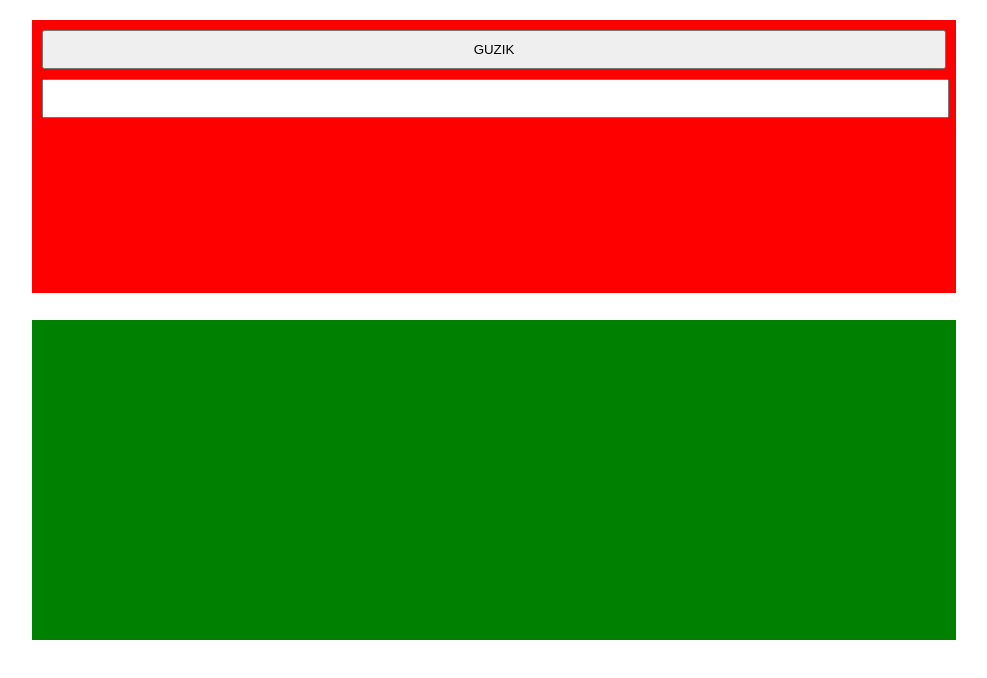
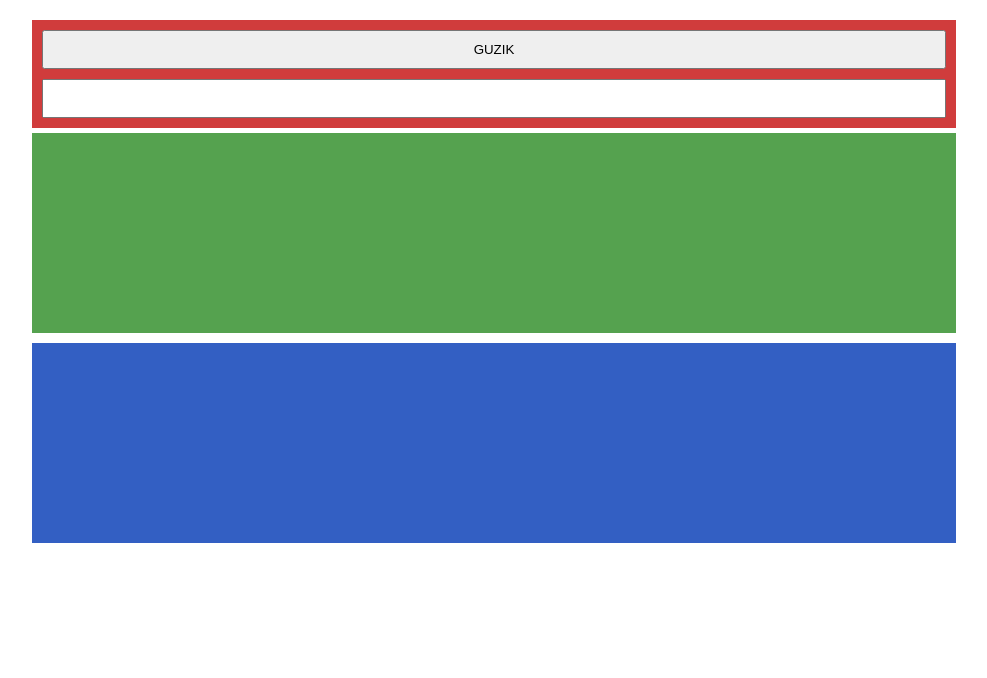
Before and after one commit to nikopolll/echo, a plain HTML site: page index.html in a window 1280 px wide. Shown: the whole page, without its empty margins (146-1133 px from the left). Drawn offline with Linux system fonts and the light colour scheme.

Commit message:
0.0.7
Aded databinding, and repaired grid lyaout

```diff
--- a/echo.js
+++ b/echo.js
@@ -2,18 +2,26 @@
  let sayButton = document.getElementById("but");
  let sayInput = document.querySelectorAll("input[type=text]");
  let say = document.getElementById('say');
+ let showNow = document.getElementById('imidiet');
  sayButton.addEventListener("click", show);
- window.addEventListener("keydown", function (e) {
-    if (e.keyCode === 13) {
-     show();
-    } else if (e.keyCode !== 13){
-     say.innerHTML = 'Naćiśnij Enter';
-    }
-}, false);
+ window.addEventListener("keydown", print);
 
+// Keypres event detect
+ function print(e) {
+  if (e.keyCode === 13) {
+   show();
+  } else if (e.keyCode !== 13) {
+   say.innerHTML = 'Press Enter';
+  }
+ };
+// Display text from input
  function show() {
   let isSaid = sayInput[0].value
-  say.innerHTML = "Napisałeś: " + isSaid;
+  say.innerHTML = "You said: " + isSaid;
  };
+// Data-binding, imidiet display text from input
+ sayInput[0].addEventListener('input', function(evt) {
+  showNow.innerHTML = this.value;
+ });
 
 })();
--- a/index.html
+++ b/index.html
@@ -8,38 +8,52 @@
  <title>Document</title>
 
  <style media="screen">
+ *{box-sizing: border-box;}
+ p{margin: 5px 0;}
   #cont {
    margin: 20px;
    display: grid;
    grid-template-columns: 150px auto 150px;
-   grid-template-rows: 25% 100px auto 200px;
+   grid-template-rows: 50px auto auto auto auto;
   }
-
   .forma {
    grid-column-start: 2;
    grid-column-end: 2;
    grid-row-start: 1;
    grid-row-end: 3;
-   background-color: red;
+   background-color: #d03c3c;
    padding: 10px;
   }
   .forma input[type=text]{
-   width: 97.7%;
-   padding: 10px;
-   margin: 10px 0;
+   width: 100%;
+   padding: 10px 15px;
+   margin: 0;
    text-align: center;
   }
   .forma #but{
    width: 100%;
    padding: 10px;
+   margin-bottom: 10px;
   }
-  #say{
-   background-color: green;
+  #say {
+   background-color: #55a24f;
    grid-column-start: 2;
    grid-column-end: 2;
    grid-row-start: 3;
    grid-row-end: 3;
-   height: 300px;
+   min-height: 200px;
+   padding: 10px;
+   font-size: 1.7em;
+   font-family: sans-serif;
+   color: white;
+  }
+  #imidiet {
+   background-color: #335fc3;
+   grid-column-start: 2;
+   grid-column-end: 2;
+   grid-row-start: 4;
+   grid-row-end: 5;
+   min-height: 200px;
    padding: 10px;
    font-size: 1.7em;
    font-family: sans-serif;
@@ -57,6 +71,9 @@
   <p id="say">
 
   </p>
+  <p id="imidiet">
+
+  </p>
  </div>
  <script src="echo.js" charset="utf-8"></script>
 </body>
```
